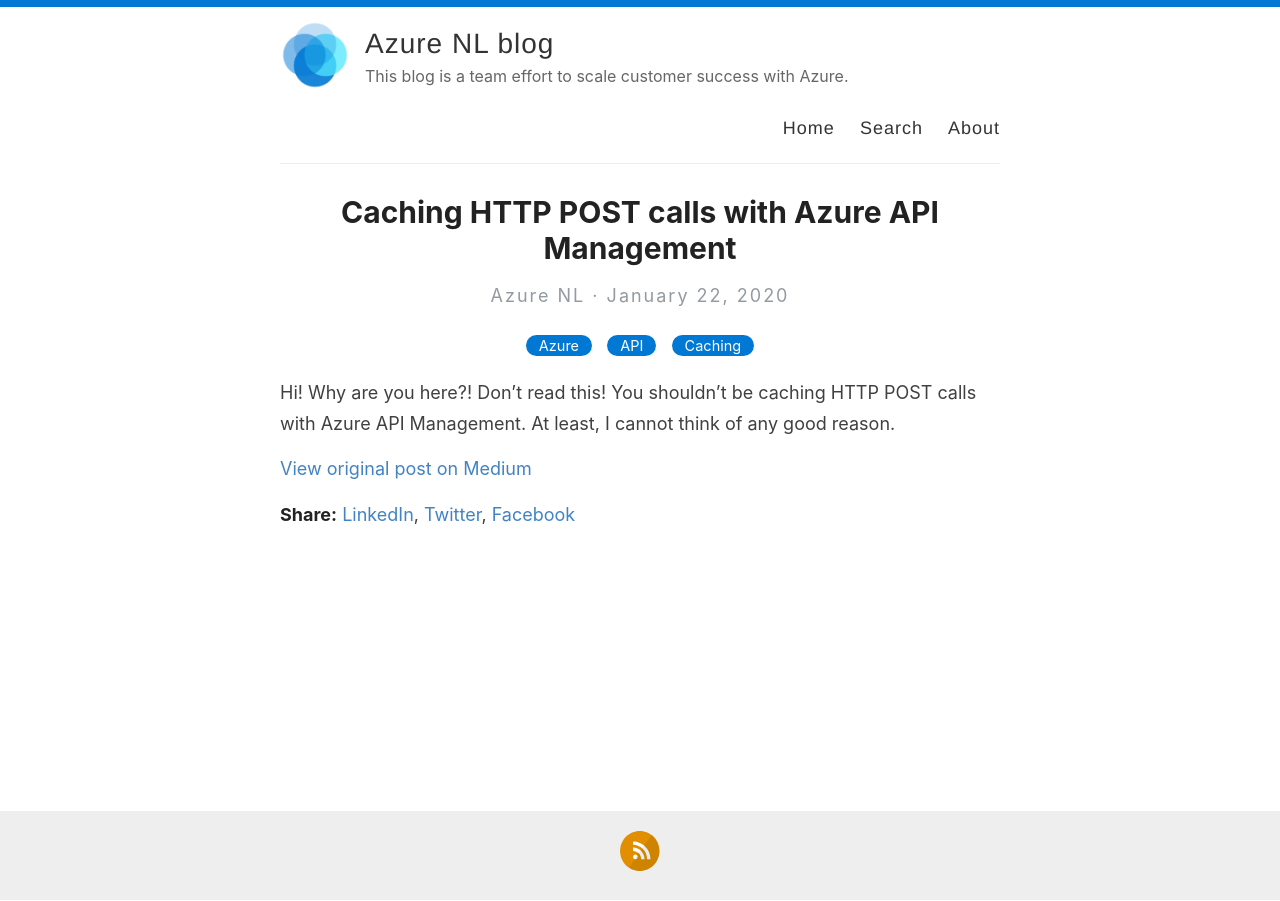
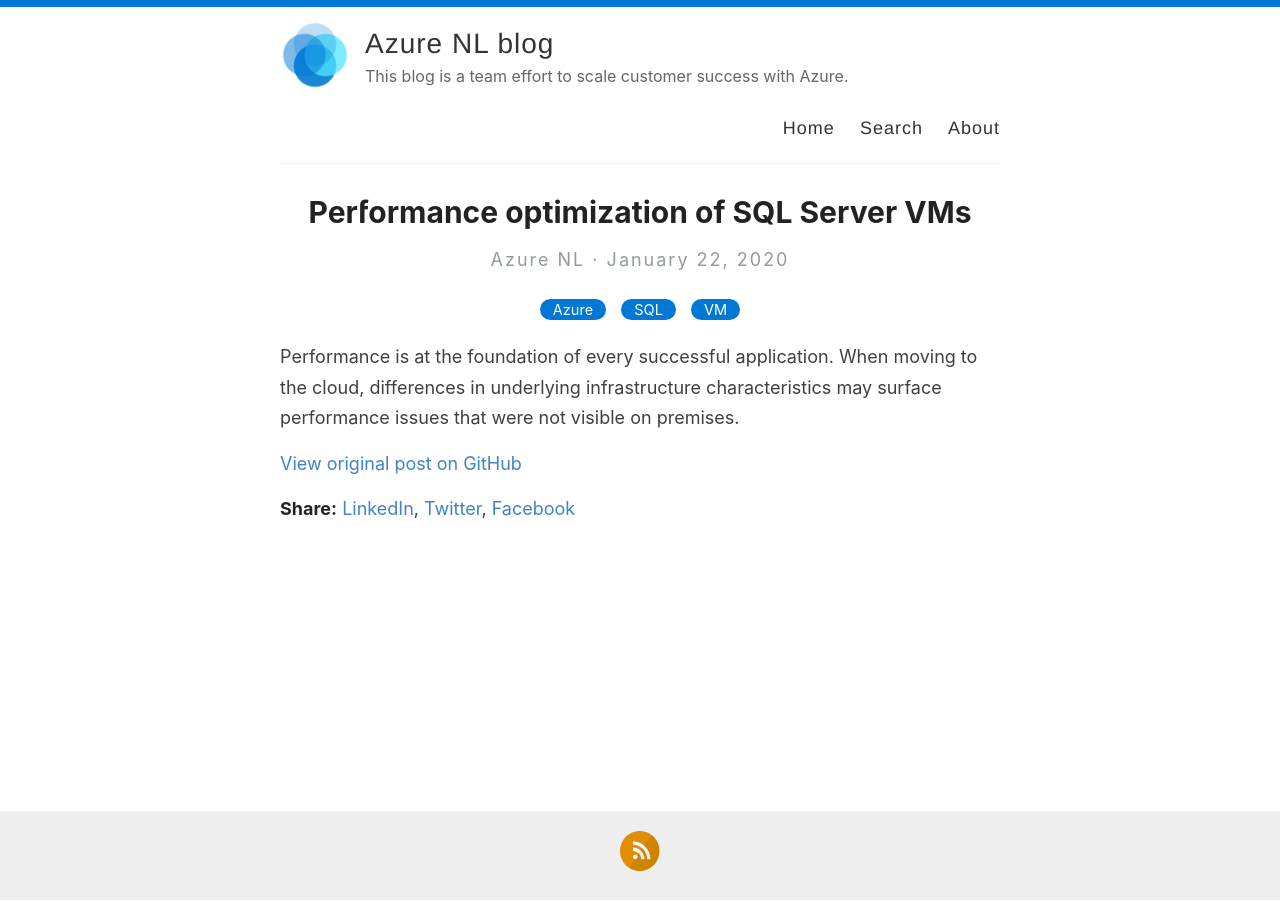
Before and after one commit to Global19-atlassian-net/azurenlblog, a Jekyll site: the page built from _posts/2020-01-22-azure-sql-vm-performance.md, in a window 1280 px wide. Built offline with Jekyll 4.4.1, drawn with Linux system fonts in a browser that asks for light colours.

Commit message:
sql vm perf

```diff
--- a/_posts/2020-01-22-azure-sql-vm-performance.md
+++ b/_posts/2020-01-22-azure-sql-vm-performance.md
@@ -1,10 +1,10 @@
 ---
 layout: post
-title:  Caching HTTP POST calls with Azure API Management
-categories: [Azure,API,Caching]
-excerpt: You shouldn’t be caching HTTP POST calls with Azure API Management
+title:  Performance optimization of SQL Server VMs
+categories: [Azure,SQL,VM]
+excerpt: Performance is at the foundation of every successful application. When moving to the cloud, differences in underlying infrastructure characteristics may surface performance issues that were not visible on premises.
 ---
 
-Hi! Why are you here?! Don’t read this! You shouldn’t be caching HTTP POST calls with Azure API Management. At least, I cannot think of any good reason.
+Performance is at the foundation of every successful application. When moving to the cloud, differences in underlying infrastructure characteristics may surface performance issues that were not visible on premises.
 
-[View original post on Medium](https://medium.com/@jochenvanwylick/caching-http-post-calls-with-azure-api-management-bcd00999d529)
+[View original post on GitHub](https://github.com/Hevand/SQLServerDiskPerformance)
```
